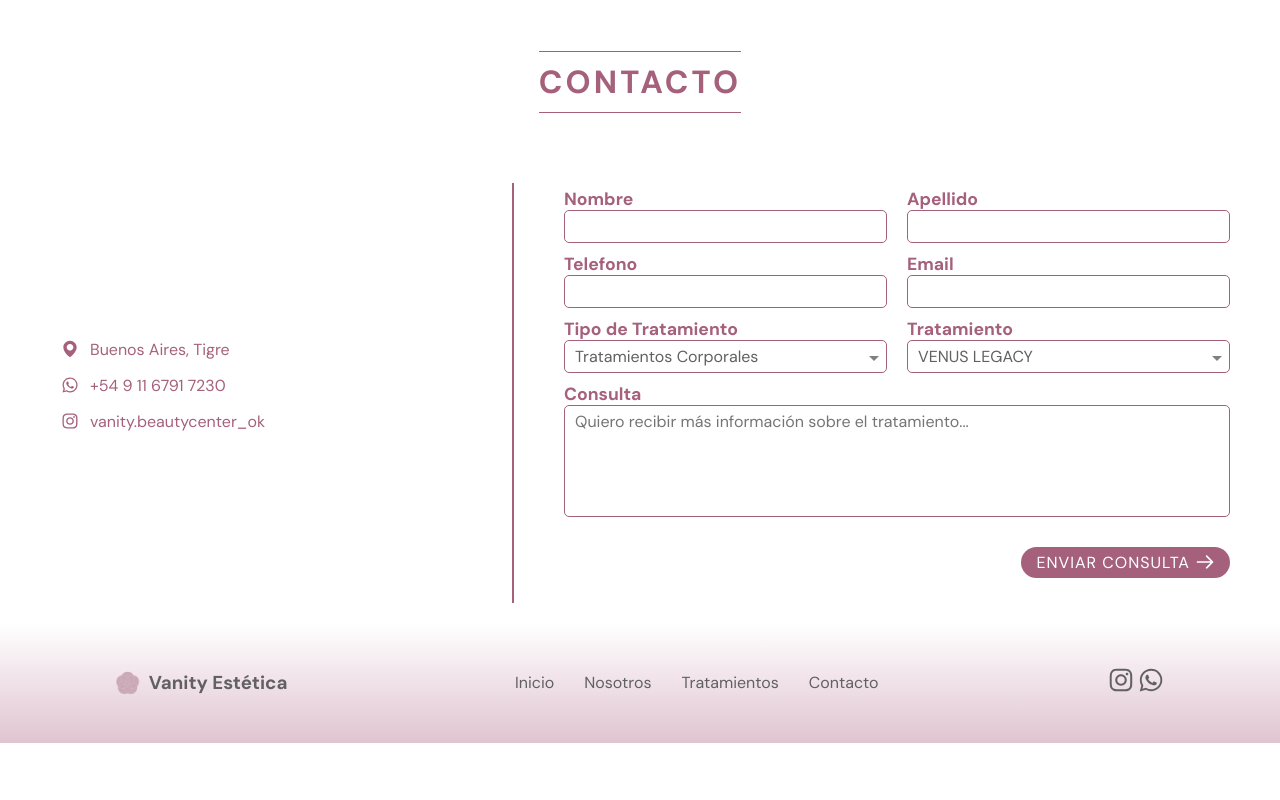
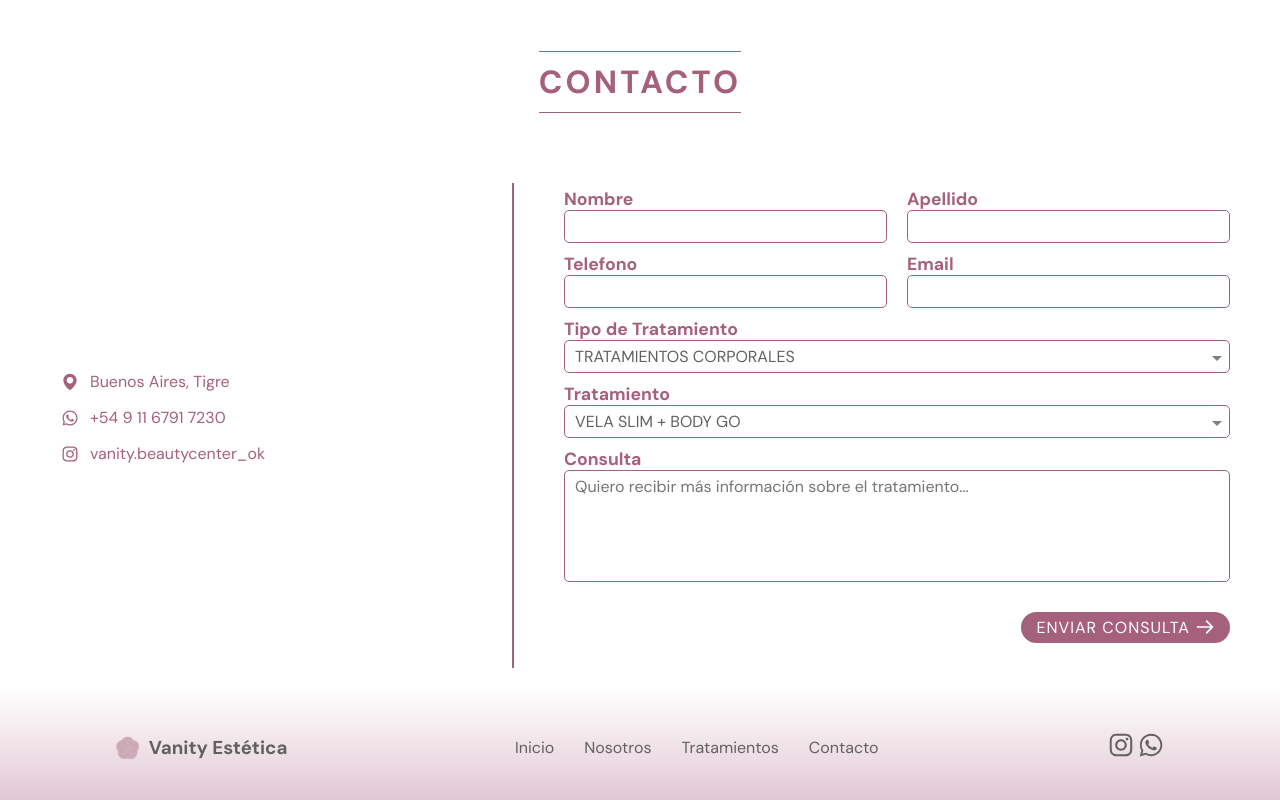
Before and after one commit to marie177/VanityEsteticaLandingPage, a React (Create React App) app: page / in a window 1280 px wide. Shown: the part 4078-4878 px from the top of the page. Before the commit the page ends 4817 px from the top, so only its background shows below. Built offline with nearby package versions, Linux system fonts and the light colour scheme.

Commit message:
add mejoras form consulta

```diff
--- a/src/Components/Contact/Contact.css
+++ b/src/Components/Contact/Contact.css
@@ -146,4 +146,5 @@
     background-repeat: no-repeat;
     background-position-x: 100%;
     background-position-y: 5px;
+    text-transform: uppercase;
   }
--- a/src/Components/Contact/ContactForm.js
+++ b/src/Components/Contact/ContactForm.js
@@ -1,5 +1,10 @@
-import React, { useRef } from 'react';
+import React, { useState, useRef } from 'react';
 import emailjs from '@emailjs/browser';
+import TratamientosCorporales from '../../json/tratamientoscorporales.json'
+import TratamientosFaciales from '../../json/tratamientosfaciales.json'
+import TratamientosCosmetologicos from '../../json/tratamientoscosmetologicos.json'
+import TratamientosBellezaDeOjos from '../../json/tratamientosbellezadeojos.json'
+import TratamientosMasajes from '../../json/tratamientosmasajes.json'
 
 const ContactForm = () => {
     const form = useRef();
@@ -15,48 +20,84 @@ const ContactForm = () => {
             });
     };
 
+    const [tratamientosArray, setTratamientos] = useState(TratamientosCorporales);
+
+    const changeTratamientosArray = (tipoTratamiento) => {
+
+        let tratamientosArray = [];
+
+        switch (tipoTratamiento) {
+            case "Corporales":
+                tratamientosArray = TratamientosCorporales;
+                break;
+            case "Faciales":
+                tratamientosArray = TratamientosFaciales;
+                break;
+            case "Cosmetologicos" || "Cosmetológicos":
+                tratamientosArray = TratamientosCosmetologicos;
+                break;
+            case "Belleza_de_ojos":
+                tratamientosArray = TratamientosBellezaDeOjos;
+                break;
+            case "Masajes":
+                tratamientosArray = TratamientosMasajes;
+                break;
+            default:
+                break;
+        }
+
+        setTratamientos(tratamientosArray);
+    }
+
     return (
         <div className='contact-form-container'>
             <form className='contact-form' ref={form} onSubmit={sendEmail}>
                 <div className='row'>
                     <div className='column'>
                         <label className='label-form'>Nombre</label>
-                        <input type='text' className='input-form' name="user_name"/>
+                        <input type='text' className='input-form' name="user_name" />
                     </div>
                     <div className='column'>
                         <label className='label-form'>Apellido</label>
-                        <input type='text' className='input-form' name="user_lastname"/>
+                        <input type='text' className='input-form' name="user_lastname" />
                     </div>
                 </div>
 
                 <div className='row'>
                     <div className='column'>
                         <label className='label-form'>Telefono</label>
-                        <input type='text' className='input-form' name="user_telephone"/>
+                        <input type='text' className='input-form' name="user_telephone" />
                     </div>
                     <div className='column'>
                         <label className='label-form'>Email</label>
-                        <input type='email' className='input-form' name="user_email"/>
+                        <input type='email' className='input-form' name="user_email" />
                     </div>
                 </div>
 
                 <div className='row'>
                     <div className='column'>
                         <label className='label-form'>Tipo de Tratamiento</label>
-                        <select name="select-tipo-tratamiento" className='input-form select'>
-                            <option>Tratamientos Corporales</option>
-                            <option>Tratamientos Faciales</option>
-                            <option>Tratamientos Cosmetológicos</option>
-                            <option>Belleza de Ojos</option>
-                            <option>Masajes</option>
+                        <select name="select-tipo-tratamiento" className='input-form select' onChange={e => changeTratamientosArray(e.target.value)}>
+                            <option value="Corporales">Tratamientos Corporales</option>
+                            <option value="Faciales">Tratamientos Faciales</option>
+                            <option value="Cosmetologicos">Tratamientos Cosmetológicos</option>
+                            <option value="Belleza_de_ojos">Belleza de Ojos</option>
+                            <option value="Masajes">Masajes</option>
                         </select>
                     </div>
+                </div>
+
+                <div className='row'>
                     <div className='column'>
                         <label className='label-form'>Tratamiento</label>
                         <select name="select-nombre-tratamiento" className='input-form select'>
-                            <option>VENUS LEGACY</option>
-                            <option>VELA SLIM + BODY GO</option>
-                            <option>LIPO LASER + VELA SLIM</option>
+                            {
+                                tratamientosArray.map(tratamiento => {
+                                    return (
+                                        <option>{tratamiento.title}</option>
+                                    )
+                                })
+                            }
                         </select>
                     </div>
                 </div>
@@ -64,7 +105,7 @@ const ContactForm = () => {
                 <div className='row'>
                     <div className='column'>
                         <label className='label-form'>Consulta</label>
-                        <textarea name="message" className='input-form h-100px' placeholder="Quiero recibir más información sobre el tratamiento..."/>
+                        <textarea name="message" className='input-form h-100px' placeholder="Quiero recibir más información sobre el tratamiento..." />
                     </div>
                 </div>
 
--- a/src/Components/Treatments/Treatments.css
+++ b/src/Components/Treatments/Treatments.css
@@ -130,4 +130,5 @@ bottom: 0%;
 .btn-volver span{
     width: 15px !important;
     background-image: url("../../Assets/Icons/left-arrow.svg") !important;
+    margin-right: 15px !important;
 }
```
Lines whose indentation alone changed are shown as unchanged.
